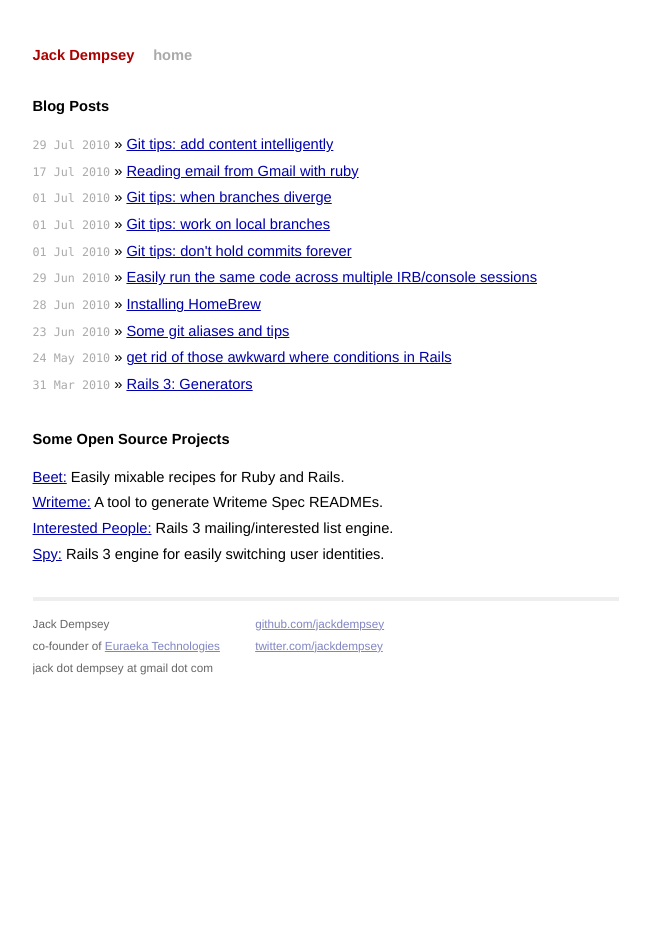
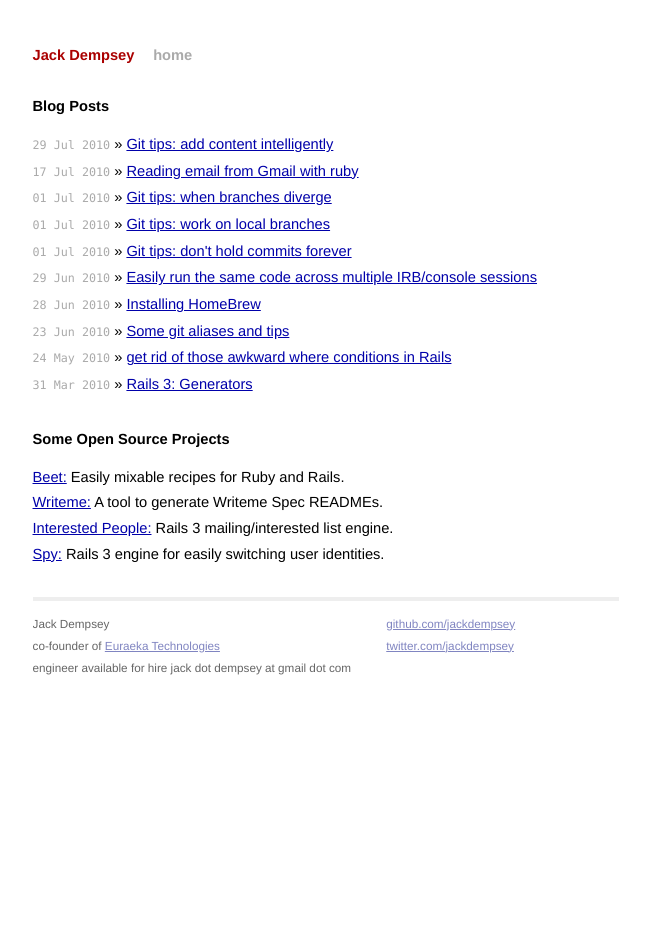
Before and after one commit to jackdempsey/jackdempsey.github.com, a Jekyll site: the page built from index.html, in a window 1280 px wide. Shown: the whole page, without its empty margins (314-964 px from the left). Built offline with Jekyll 4.4.1, drawn with Linux system fonts in a browser that asks for light colours; Markdown is read by kramdown in place of the engine named in the settings.

Commit message:
oh yea i code paying work too

```diff
--- a/_layouts/default.html
+++ b/_layouts/default.html
@@ -27,6 +27,7 @@
       <p>
         Jack Dempsey<br />
         co-founder of <a href="http://euraeka.com/">Euraeka Technologies</a><br />
+        engineer available for hire
         jack dot dempsey at gmail dot com
       </p>
     </div>
```
